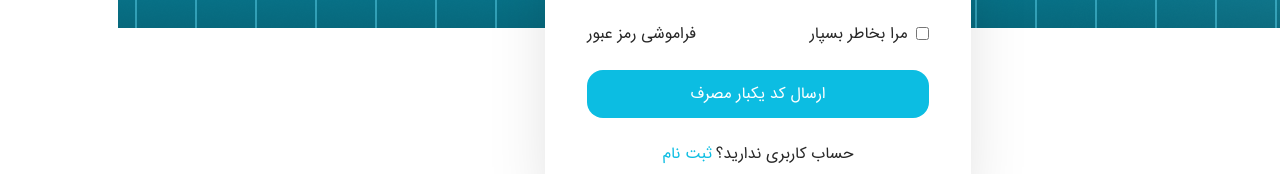
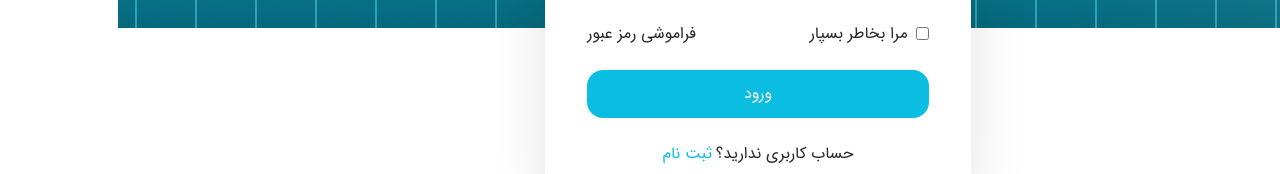
Before and after one commit to seyedaliabdikohikheili2008/Pixel-Perfect, a React (Vite) app: page /auth/login in a window 1280 px wide. Shown: the part 493-667 px from the top of the page. Built offline with nearby package versions, Linux system fonts and the light colour scheme.

Commit message:
refactor(login): Login button text refactor.

```diff
--- a/src/components/atoms/InputOtp/InputOtp.jsx
+++ b/src/components/atoms/InputOtp/InputOtp.jsx
@@ -119,7 +119,7 @@ const OtpVerification = () => {
             buttonClassName="w-8/10 font-lg font-bold"
             type="submit"
           >
-            تایید رمز یکبار مصرف
+            {isPending ? "در حال تایید..." : "تایید رمز یکبار مصرف"}
           </Button>
           <Toaster />
           <Timer className="dark:text-white text-textC" />
--- a/src/components/organisms/loginStepOneForm/LoginStepOneForm.jsx
+++ b/src/components/organisms/loginStepOneForm/LoginStepOneForm.jsx
@@ -169,7 +169,7 @@ const LoginStepOneForm = () => {
                 isPending ? (
                   <Loading size={"text-xl"} circleSize={8} />
                 ) : (
-                  "ارسال کد یکبار مصرف"
+                  "ورود"
                 )
               }
               buttonClassName="w-8/10 font-[18px]"
```
